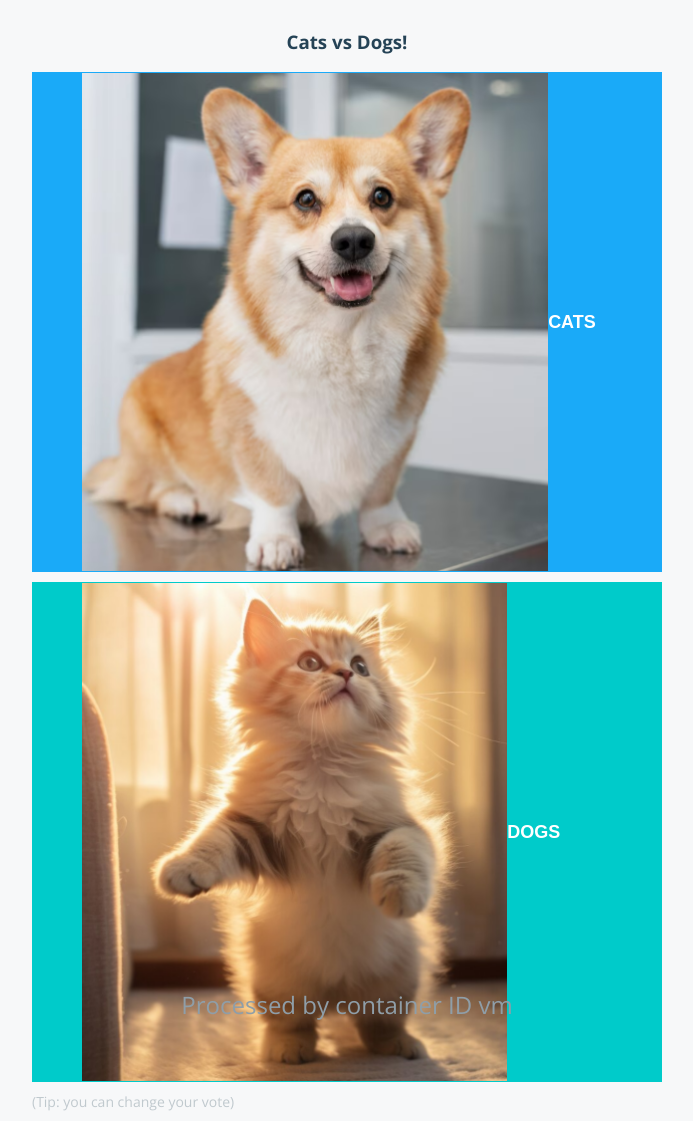
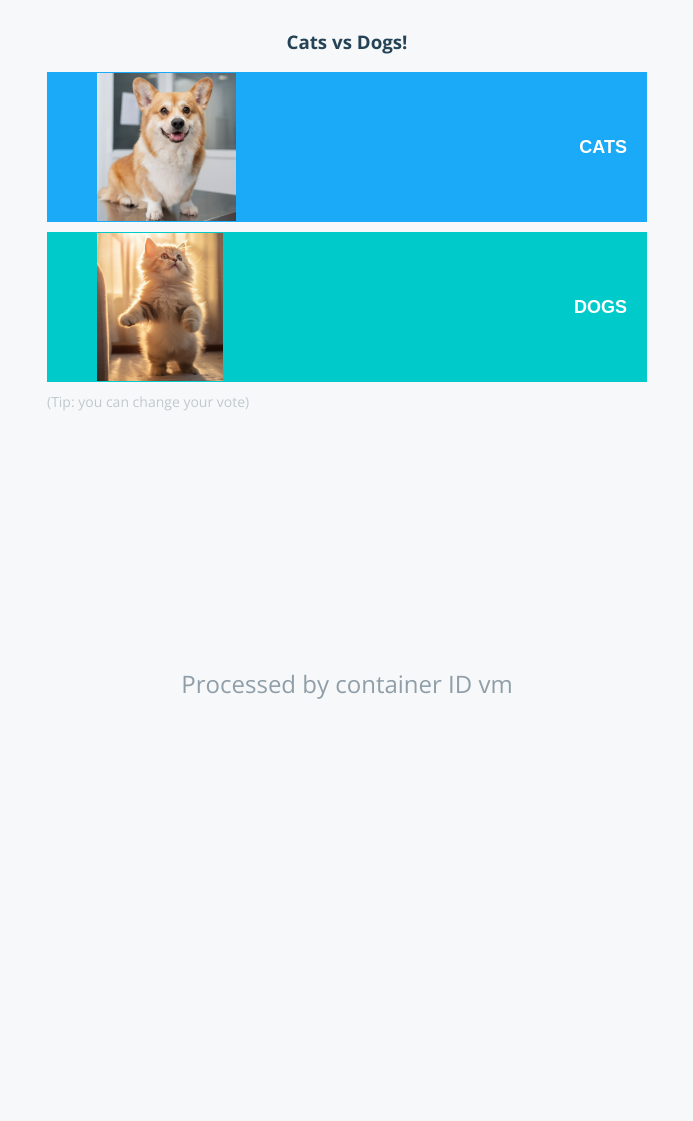
Before and after one commit to nawow0531/vote, a Flask app: page / in a window 1280 px wide. Shown: the whole page, without its empty margins (293-986 px from the left). After the commit the page ends 699 px from the top, so only its background shows below. Run offline with Flask 3, Linux system fonts and the light colour scheme; some libraries are stand-ins or nearby versions.

Commit message:
Update style.css

```diff
--- a/static/stylesheets/style.css
+++ b/static/stylesheets/style.css
@@ -14,7 +14,7 @@ html, body {
 button {
   border-radius: 0;
   width: 100%;
-  height: 50%;
+  height: 100px; /* 버튼의 높이를 늘립니다. */
 }
 
 button[type="submit"] {
@@ -87,8 +87,9 @@ button.b {
 #choice button {
   display: flex;
   align-items: center;
-  height: 500px;
-  width: 630px;
+  justify-content: space-between; /* 텍스트와 이미지를 좌우로 정렬합니다. */
+  height: 150px; /* 버튼의 높이를 늘립니다. */
+  width: 600px; /* 버튼의 너비를 늘립니다. */
   border: none;
   color: white;
   text-transform: uppercase;
@@ -96,13 +97,13 @@ button.b {
   font-weight: 700;
   margin-top: 10px;
   margin-bottom: 10px;
-  text-align: left;
   padding-left: 50px;
+  padding-right: 20px; /* 오른쪽 여백을 추가합니다. */
 }
 
 #choice button img {
-  max-width: 100%; /* 이미지 폭을 늘릴 수 있습니다. */
-  max-height: 100%; /* 이미지 높이를 늘릴 수 있습니다. */
+  max-width: 100%; /* 이미지 폭을 조절합니다. */
+  max-height: 100%; /* 이미지 높이를 조절합니다. */
 }
 
 #choice button.a:hover {
```
